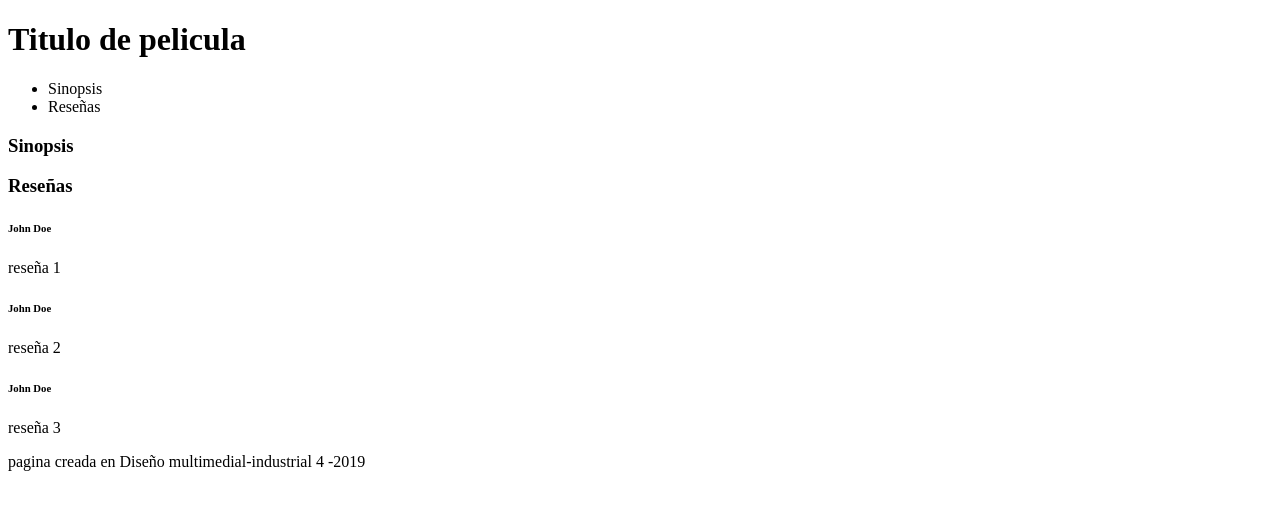
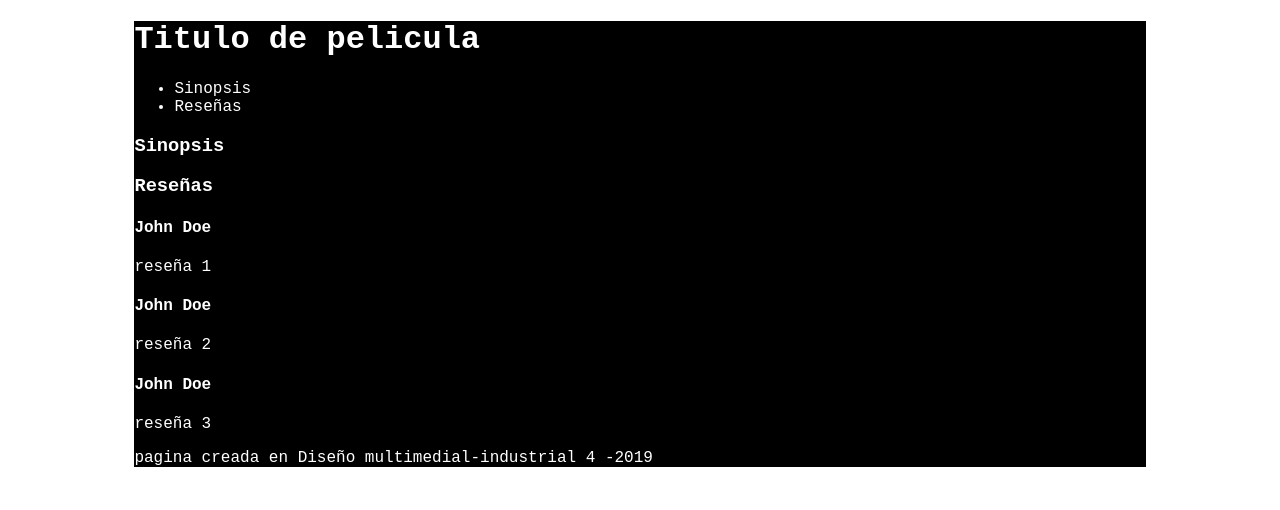
Before and after one commit to matiexe/proyecto-peli, a plain HTML site: page index.html in a window 1280 px wide. Drawn offline with Linux system fonts and the light colour scheme.

Commit message:
se agrego hoja estilo y se vinculo al index

```diff
--- /dev/null
+++ b/assets/css/style.css
@@ -0,0 +1,7 @@
+.container{
+    background-color: black;
+    width: 80%;
+    margin:auto;
+    font-family: 'Courier New', Courier, monospace;
+    color:white;
+}
--- a/index.html
+++ b/index.html
@@ -4,6 +4,7 @@
     <meta charset="UTF-8">
     <meta name="viewport" content="width=device-width, initial-scale=1.0">
     <meta http-equiv="X-UA-Compatible" content="ie=edge">
+    <link rel="stylesheet" href="assets/css/style.css">
     <title>Sinopsis Pelicula</title>
 </head>
 <body>
@@ -25,15 +26,15 @@
             <section>
                 <h3>Reseñas</h3>
                 <div class="resenia">
-                    <h6>John Doe</h6>
+                    <h4>John Doe</h4>
                     <p>reseña 1</p>
                 </div>
                 <div class="resenia">
-                    <h6>John Doe</h6>
+                    <h4>John Doe</h4>
                     <p>reseña 2</p>
                 </div>
                 <div class="resenia">
-                    <h6>John Doe</h6>
+                    <h4>John Doe</h4>
                     <p>reseña 3</p>
                 </div>
             </section>
```
